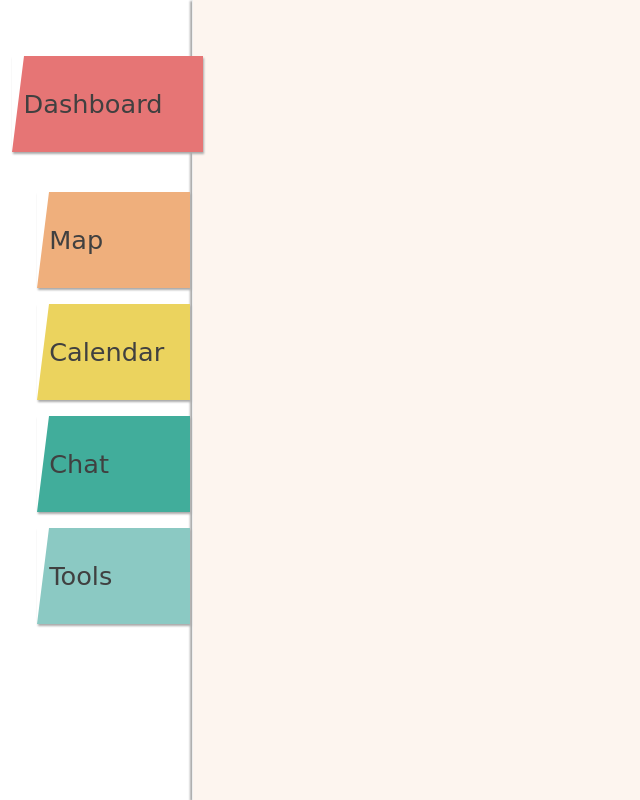
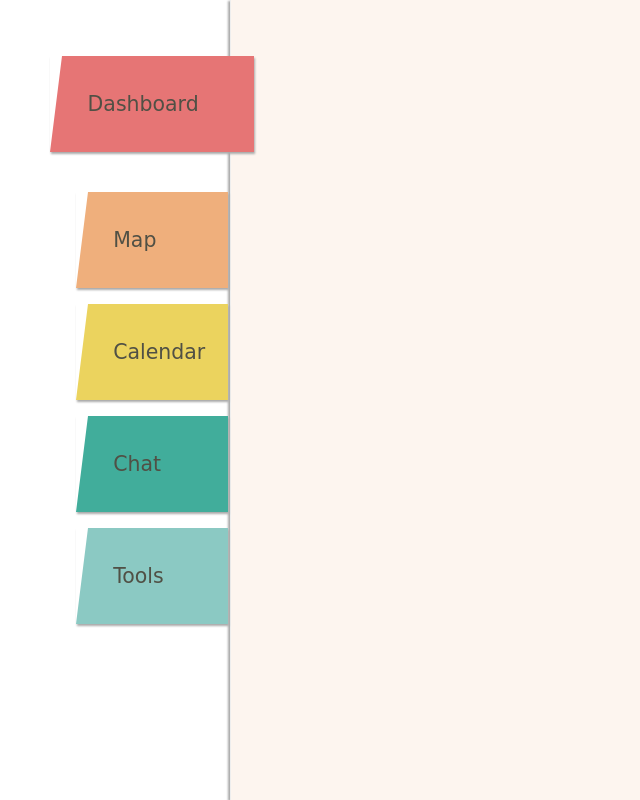
Before and after one commit to niuniuanran/TripTimeUISketch, a plain HTML site: page index.html in a window 1280 px wide. Shown: the whole page, without its empty margins (0-640 px from the left). Drawn offline with Linux system fonts and the light colour scheme; a web font is replaced by a local one.

Commit message:
position improvement

```diff
--- a/index.html
+++ b/index.html
@@ -10,19 +10,19 @@
 
 <div class="nav-bar page-tags">
     <div class="page-tag index-tag active" id="dashboard-tag">
-        Dashboard
+        <span class="nav-span">Dashboard</span>
     </div>
     <div class="page-tag" id="map-tag">
-        Map
+        <span class="nav-span">Map</span>
     </div>
     <div class="page-tag" id="calendar-tag">
-        Calendar
+        <span class="nav-span">Calendar</span>
     </div>
     <div class="page-tag" id="chat-tag">
-        Chat
+        <span class="nav-span">Chat</span>
     </div>
     <div class="page-tag" id="tools-tag">
-        Tools
+        <span class="nav-span">Tools</span>
     </div>
 </div>
 
--- a/src/style.css
+++ b/src/style.css
@@ -8,22 +8,24 @@ body {
 }
 
 :root {
+    --page-body-width: 82vw;
     --calendar-color: #ebd35e;
     --map-color: #efaf7c;
     --dashboard-color: #e67575;
     --chat-color: #41ad9b;
     --tools-color: #8bc9c3;
-    --text-gray: #404040;
+    --text-gray: #505045;
     --decor-font-family: 'Fredericka the Great', cursive;
 }
 
 .page-tag {
     border-bottom: 12vh solid;
     border-left: 1vw solid transparent;
-    /*border-right: 25px solid transparent;*/
     height: 0;
     width: 11vw;
-    /*border-top-left-radius: 10px;*/
+}
+.nav-span {
+    padding-left: 2vmax;
 }
 
 .page-tags{
@@ -33,10 +35,10 @@ body {
     align-items: flex-end;
     justify-content: space-evenly;
     top: 5vh;
-    right:calc(85vw + 2px);
+    right:calc(var(--page-body-width) + 2px);
     min-height: 75vh;
     z-index: 2;
-    font-size: 2vmax;
+    font-size: 1.6vmax;
     line-height: 12vh;
     font-family: var(--decor-font-family);
 
@@ -62,15 +64,15 @@ body {
     margin-bottom: 3vh;
 }
 .active {
-    left: 1vw;
-    width: 14vw;
+    left: 2vw;
+    width: 15vw;
 }
 
 .page-body {
     height: 100vh;
-    width: 85vw;
+    width: var(--page-body-width);
     position: fixed;
-    left: 15vw;
+    left: calc(100vw - var(--page-body-width));
     border-left: solid 1px #eee;
     box-shadow: -2px 1px 2px #aaa;
     background-color: #fdf5ef;
```
